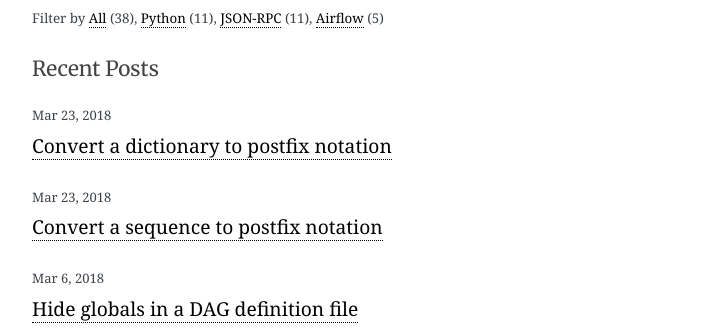
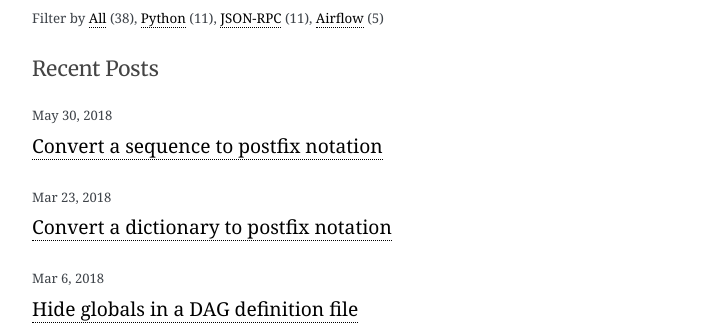
Before and after one commit to explodinglabs/explodinglabs.github.io, a Jekyll site: the page built from index.html, in a window 1280 px wide and 900 px high. Shown: the part 124-454 px from the top of the window, without its empty margins (228-930 px from the left). Built offline with Jekyll 4.4.1, drawn with Linux system fonts in a browser that asks for light colours; some web fonts are replaced.

Commit message:
Fix date of new convert seq doc

```diff
--- a/_posts/python/2018-05-30-convert-sequence-to-postfix-notation.markdown
+++ b/_posts/python/2018-05-30-convert-sequence-to-postfix-notation.markdown
@@ -1,7 +1,7 @@
 ---
 layout: post
 category: python
-date: 2018-03-23
+date: 2018-05-30
 title: Convert a sequence to postfix notation
 image: /assets/python-wide.png
 permalink: /convert-sequence-to-postfix-notation
```
